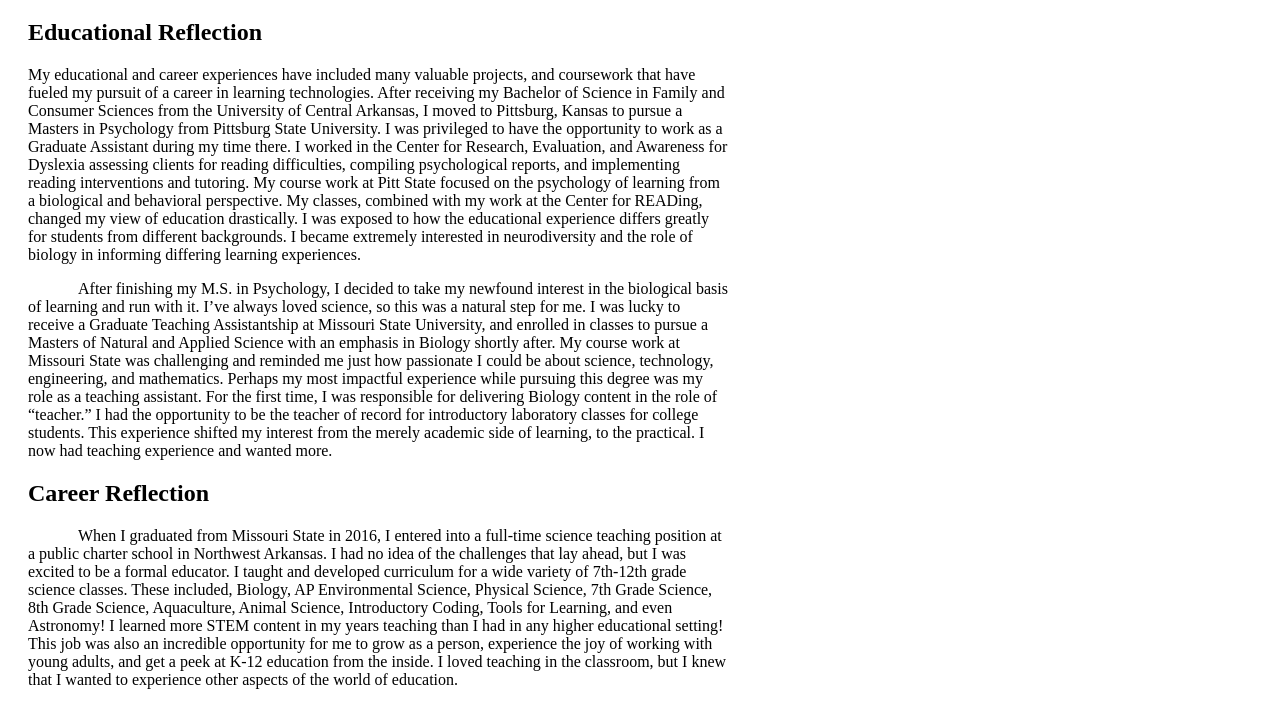
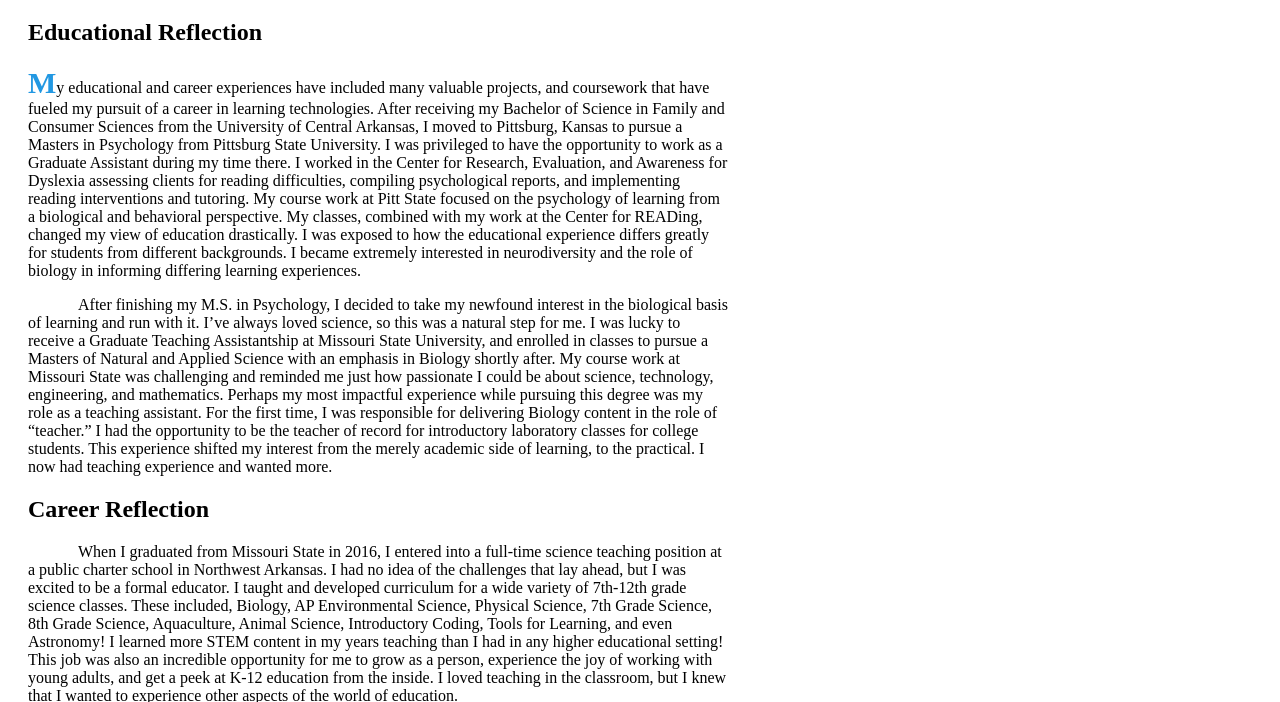
Before and after one commit to Scout1901/Scout1901.github.io, a plain HTML site: page islt_7310/reflection.html in a window 1280 px wide. Shown: the part 98-800 px from the top of the page. Drawn offline with Linux system fonts and the light colour scheme.

Commit message:
Add files via upload

```diff
--- a/islt_7310/style.css
+++ b/islt_7310/style.css
@@ -2,9 +2,7 @@ h1 {
     color:#2298E2;
 }
 
-/Reflection Page/
-
-p#p1::first-letter{
+div p#p1::first-letter{
     font-weight: bold;
     color: #2298E2;
     font-size: 30px;
```
